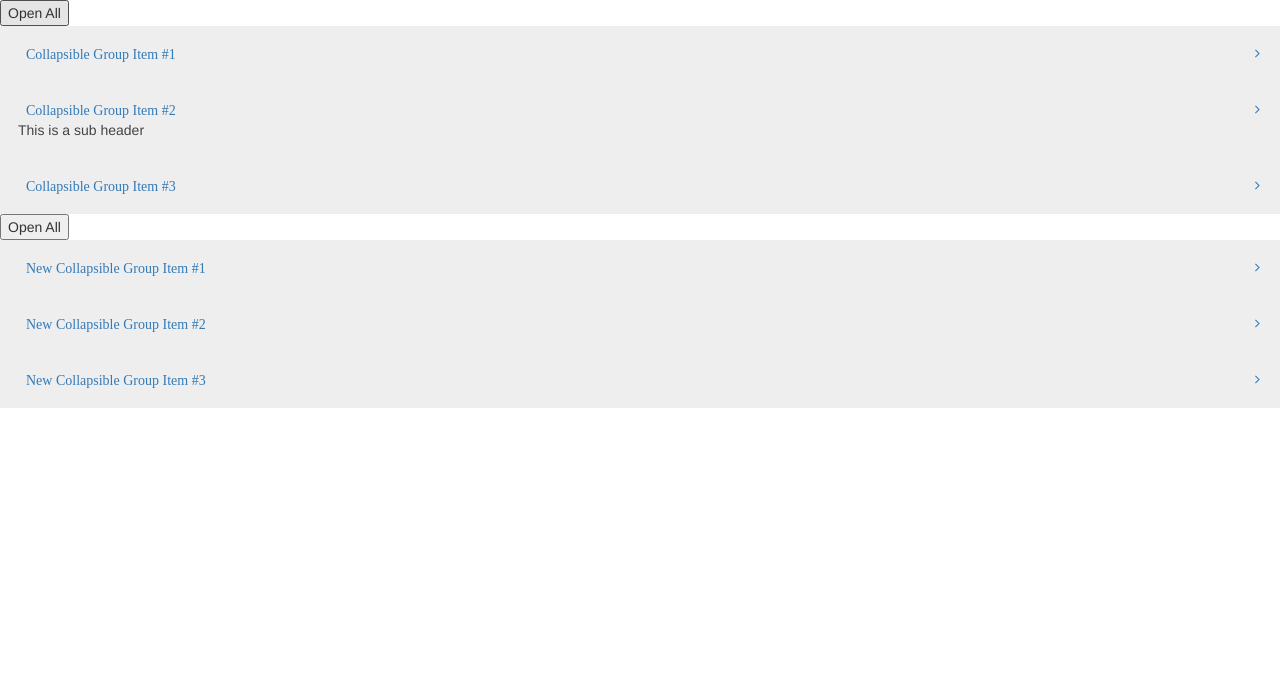
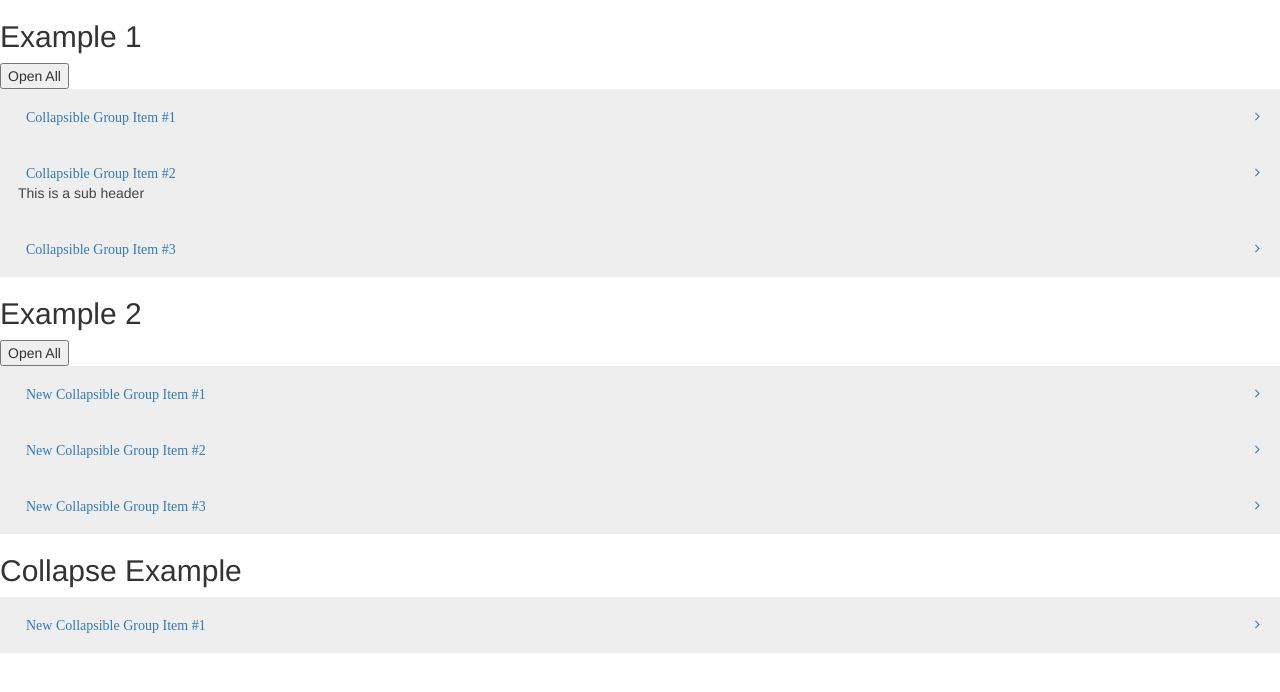
Before and after one commit to baltimorecounty/dotgov-javascript, a website: page dist/demos/components/Accordion.html in a window 1280 px wide. Drawn offline with nearby package versions, Linux system fonts and the light colour scheme.

Commit message:
added example for collapse

```diff
--- a/dist/demos/components/Accordion.html
+++ b/dist/demos/components/Accordion.html
@@ -58,6 +58,7 @@
   </head>
 
   <body>
+    <h2>Example 1</h2>
     <div class="dg_accordion" id="accordionExample1">
       <button class="dg_allitems dg_button-link" id="menuActionButton1">
         Open All
@@ -142,7 +143,7 @@
         </div>
       </div>
     </div>
-
+    <h2>Example 2</h2>
     <div class="dg_accordion" id="accordionExample2">
       <button class="dg_allitems" id="menuActionButton2">
         Open All
@@ -225,6 +226,35 @@
         </div>
       </div>
     </div>
+    <h2>Collapse Example</h2>
+    <div class="dg_collapse" id="accordionExample3">
+      <div class="collapsed dg_accordion__collapsible">
+        <button
+          class="fa dg_accordion-btn btn-link"
+          type="button"
+          data-toggle="collapse"
+          data-target="#collapseOne"
+          aria-expanded="true"
+          aria-controls="collapseOne"
+          style="text-align: left; width:100%;"
+        >
+          <span class="dg_accordion_buttontext-holder">
+            New Collapsible Group Item #1
+          </span>
+        </button>
+        <div
+          id="collapseOne"
+          class="multi-collapse collapse"
+          data-parent="#accordionExample2"
+        >
+          <div class="dg_accordion-item-body">
+            occaecat craft beer farm-to-table, raw denim aesthetic synth
+            nesciunt you probably haven't heard of them accusamus labore
+            sustainable VHS.
+          </div>
+        </div>
+      </div>
+    </div>
     <script src="/assets/dotgov-accordion.min.js"></script>
   </body>
 </html>
```
